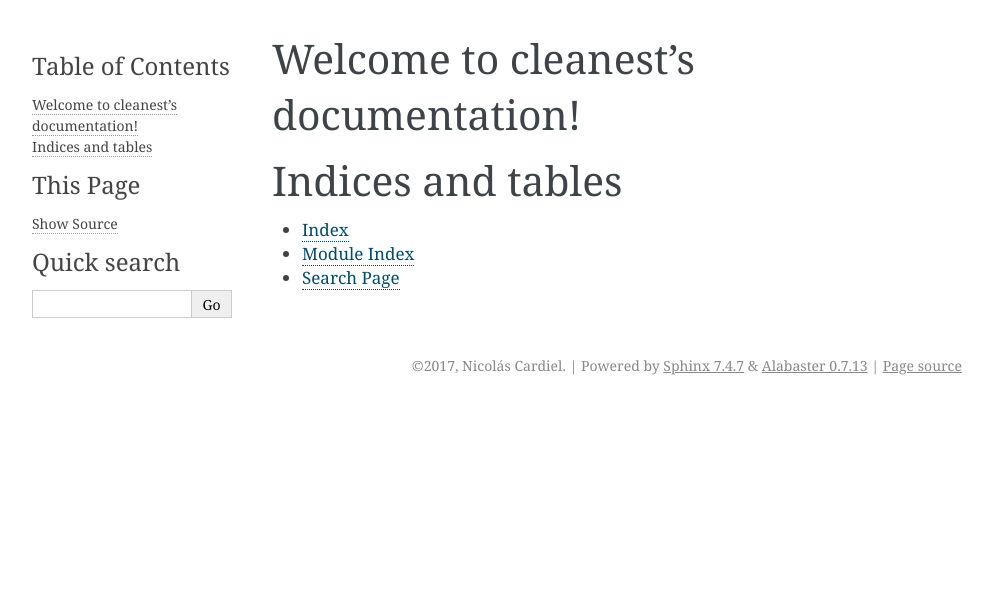
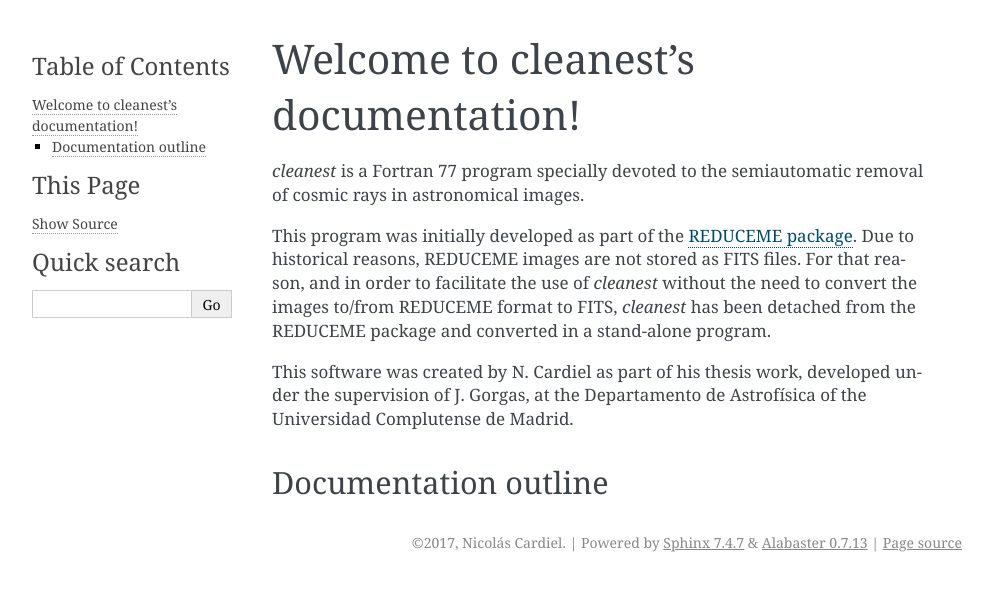
Before and after one commit to nicocardiel/cleanest, a Sphinx documentation site: the page built from docs/index.rst, in a window 1280 px wide. Shown: the top 591 px of the page, without its empty margins (148-1141 px from the left). Built offline with Sphinx 7.4.7, drawn with Linux system fonts in a browser that asks for light colours; formulas are drawn with MathJax 3.

Commit message:
Update index.rst documentation file

```diff
--- a/docs/index.rst
+++ b/docs/index.rst
@@ -6,15 +6,23 @@
 Welcome to cleanest's documentation!
 ====================================
 
+*cleanest* is a Fortran 77 program specially devoted to the semiautomatic
+removal of cosmic rays in astronomical images.
+
+This program was initially developed as part of the `REDUCEME package
+<http://reduceme.readthedocs.io/en/latest/>`_.
+Due to historical reasons, REDUCEME
+images are not stored as FITS files. For that reason, and in order to
+facilitate the use of *cleanest* without the need to convert the images to/from
+REDUCEME format to FITS, *cleanest* has been detached from the REDUCEME package
+and converted in a stand-alone program.
+
+This software was created by N. Cardiel as part of his thesis work, developed
+under the supervision of J. Gorgas, at the Departamento de Astrofísica of the
+Universidad Complutense de Madrid.
+
+Documentation outline
+---------------------
+
 .. toctree::
    :maxdepth: 2
-   :caption: Contents:
-
-
-
-Indices and tables
-==================
-
-* :ref:`genindex`
-* :ref:`modindex`
-* :ref:`search`
```
Also changed, not shown: 1 other file.
